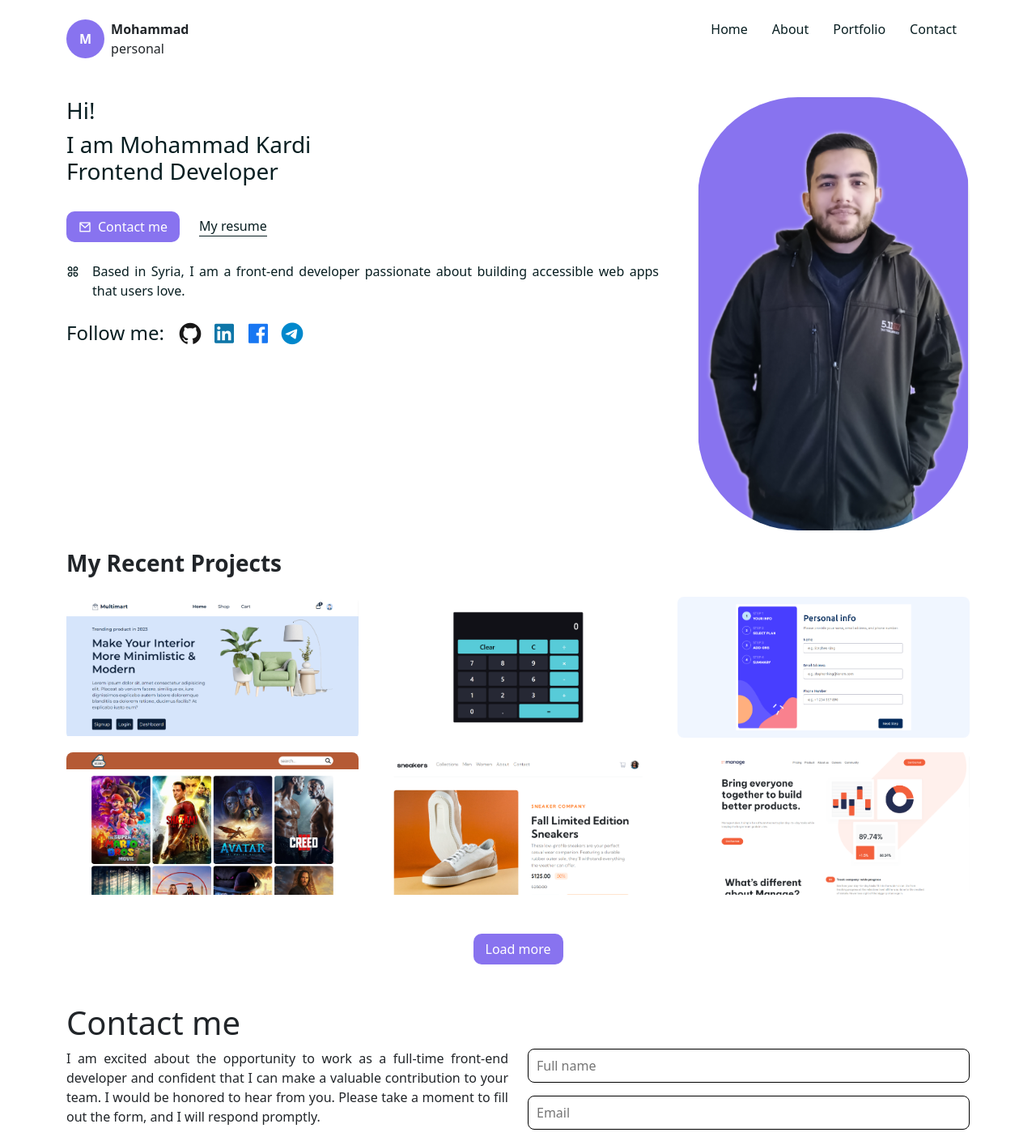
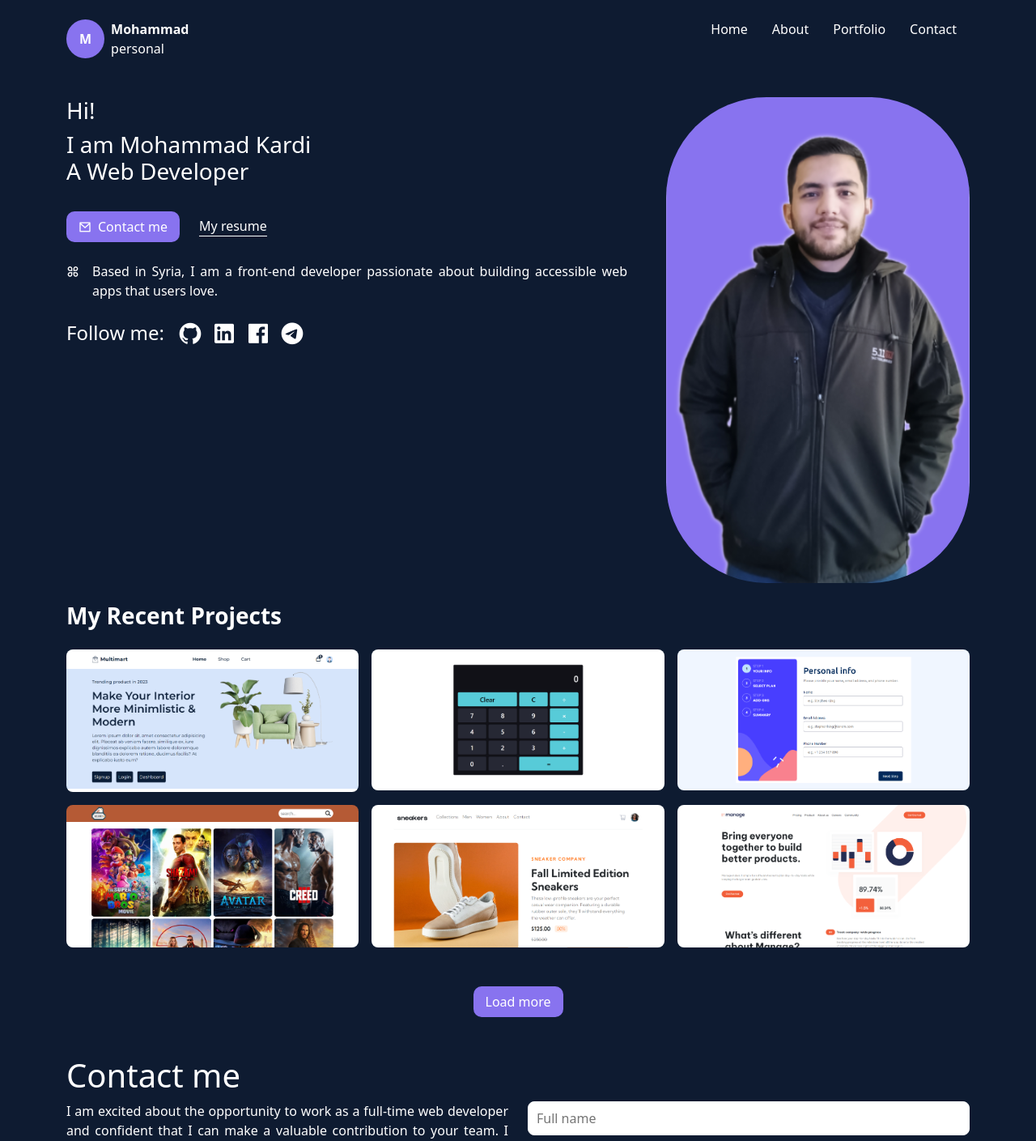
Before and after one commit to Mohammadkardi1/portfolio, a React (Create React App) app: page / in a window 1280 px wide. Shown: the top 1409 px of the page at 81% size. Built offline with nearby package versions, Linux system fonts and the light colour scheme.

Commit message:
update syntax

```diff
--- a/package.json
+++ b/package.json
@@ -8,6 +8,7 @@
     "@testing-library/user-event": "^13.5.0",
     "aos": "^2.3.4",
     "bootstrap": "^5.2.3",
+    "ityped": "^1.0.3",
     "react": "^18.2.0",
     "react-countup": "^6.4.2",
     "react-dom": "^18.2.0",
--- a/src/App.css
+++ b/src/App.css
@@ -7,6 +7,14 @@
     --light-green: #67d7a7;
     --light-black: #242424;
 
+
+
+    --bg-color: #0E1B31;
+    --primary-color-two: #7865FF;
+    --card-color: #132347;
+    --model-bg: #102048;
+    --scroll-bar-color: #c1ceff;
+    --scroll-bar-thumb-color: #282f4e
 }
 * {
     padding: 0;
@@ -19,6 +27,7 @@ html {
 }
 body {
     font-family: 'Urbanist', sans-serif;
+    background: var(--bg-color)!important;
 }
 .purple-btn {
     background: var(--primary-color);
--- a/src/Components/Contact/Contact.jsx
+++ b/src/Components/Contact/Contact.jsx
@@ -4,6 +4,8 @@ import './contact.css'
 
 
 export default function Contact() {
+
+
     return (
         <div className="contact mb-4" id='contact'>
             <div className="container">
@@ -14,7 +16,7 @@ export default function Contact() {
                     <div className="col-12 col-md-6">
 
                         <p className='text-justify contact__text'>
-                        I am excited about the opportunity to work as a full-time front-end developer and confident that I can make a valuable contribution to your team. I would be honored to hear from you. Please take a moment to fill out the form, and I will respond promptly.
+                        I am excited about the opportunity to work as a full-time web developer and confident that I can make a valuable contribution to your team. I would be honored to hear from you. Please take a moment to fill out the form, and I will respond promptly.
                         </p>
                     </div>
                     <div className="col-12 col-md-6 contact__form pb-3">
--- a/src/Components/Contact/contact.css
+++ b/src/Components/Contact/contact.css
@@ -5,9 +5,13 @@
 /* .contact__body {
     border-bottom: 2px solid #fff;
 } */
+.contact {
+    color: #fff;
+}
+
 .contact__form input, .contact__form textarea  {
     padding: 8px 10px;
-    border: 1px solid #000;
+    border: 1px solid #fff;
     outline: none!important;
     border-radius: 8px;
 }
--- a/src/Components/Header/Header.css
+++ b/src/Components/Header/Header.css
@@ -1,7 +1,7 @@
 .header .container {
     display:flex;
     justify-content: space-between;
-
+    color: #fff;
 }
 .logo__img {
     background:var(--primary-color);
@@ -9,19 +9,25 @@
     border-radius:50%;
     font-weight: 600;
 }
+.nav__links {
+    background: var(--bg-color);
+}
 .nav__links ul {
     list-style: none;
     padding:0;
     display: flex;
     gap:30px;
     margin: 0;
+    background: var(--bg-color);
+
 }
 .header .nav__links ul li {
     cursor: pointer;
 }
 .header .nav__links ul li a {
     text-decoration: none;
-    color: var(--heading-color);
+    /* color: var(--heading-color); */
+    color: #fff;
 }
 .header p {
     margin: 0
@@ -38,8 +44,10 @@
     color: #fff;
     background: var(--small-text-color);
 } */
+
+
 .menu_toggler {
-    border: 1px solid #000;
+    border: 1px solid #fff;
     padding: 4px 6px;
     border-radius: 4px;
     cursor: pointer;
@@ -72,7 +80,7 @@
 
         padding-top: 2rem;
         flex-direction: column;
-        background: #fff;
+        background: var(--bg-color);
         height: 100%;
         width: 40%;
         text-align: right;
--- a/src/Components/Portfolio/Portfolio.jsx
+++ b/src/Components/Portfolio/Portfolio.jsx
@@ -27,7 +27,7 @@ export default function Portfolio() {
         <div className='portfolio' id='portfolio'>
             <div className="container">
                 <div className='pb-4'>
-                    <h3 className='m-0 fw-bold'>My Recent Projects</h3>
+                    <h3 className='m-0 fw-bold text-white'>My Recent Projects</h3>
                 </div>
                 <div className='row g-3'>
                     {
--- a/src/Components/Portfolio/portfolio.css
+++ b/src/Components/Portfolio/portfolio.css
@@ -29,6 +29,7 @@
 .portfolio__details .details__window  {
     width: 600px;
     background: #fff;
+    /* background: var(--bg-color); */
     border-radius: 10px;
 }
 .portfolio__details img {
--- a/src/Components/UI/Hero.css
+++ b/src/Components/UI/Hero.css
@@ -1,15 +1,21 @@
 .about {
-    color: var(--heading-color);
+    /* color: var(--heading-color); */
+    color: #fff;
 }
 .about__content h3 {
-    color: var(--heading-color);
+    /* color: var(--heading-color); */
+    color: #fff;
 }
 .about__content .contact__buttons .hire-me i {
     color: #fff;
 }
 .about__content .contact__buttons .portfolio a {
-    color: var(--heading-color);
-    border-bottom: 1px solid var(--heading-color);
+    /* color: var(--heading-color); */
+    /* border-bottom: 1px solid var(--heading-color); */
+
+    color: #fff;
+    border-bottom: 1px solid #fff;
+
 }
 .about__content .contact__buttons a:hover {
     color: var(--heading-color);
@@ -39,17 +45,21 @@
     opacity: .7
 }
 .ri-github-fill {
-    color: #181717;
+    /* color: #181717; */
+    color: #fff;
 }
 .ri-linkedin-box-fill {
-    color: #0e76a8;
+    /* color: #0e76a8;  */
+    color: #fff;
 }
 
 .ri-facebook-box-fill {
-    color: #1877f2;
+    /* color: #1877f2; */
+    color: #fff;
 }
 .ri-telegram-fill {
-    color: #0088cc;
+    /* color: #0088cc;  */
+    color: #fff;
 }
 
 .about__img img {
--- a/src/Components/UI/Hero.jsx
+++ b/src/Components/UI/Hero.jsx
@@ -27,6 +27,10 @@ const social_links = [
 
 
 export default function Hero() {
+
+
+
+
     return (
         <div className='about py-4' id='about'>
             <div className="container">
@@ -39,7 +43,7 @@ export default function Hero() {
                         <h3 data-aos='fade-right'
                             data-aos-duration='1500'>
                             I am Mohammad Kardi <br/>
-                            Frontend Developer
+                            A Web Developer
                         </h3>
                         <div className='contact__buttons d-flex gap-4 py-4'>
                             <div className='hire-me'>
```
Also changed, not shown: src/Components/Header/Header.jsx (+8 -3 lines), src/assets/images/Capture.PNG, 1 other file (tests, documents, lock files or other folders).
